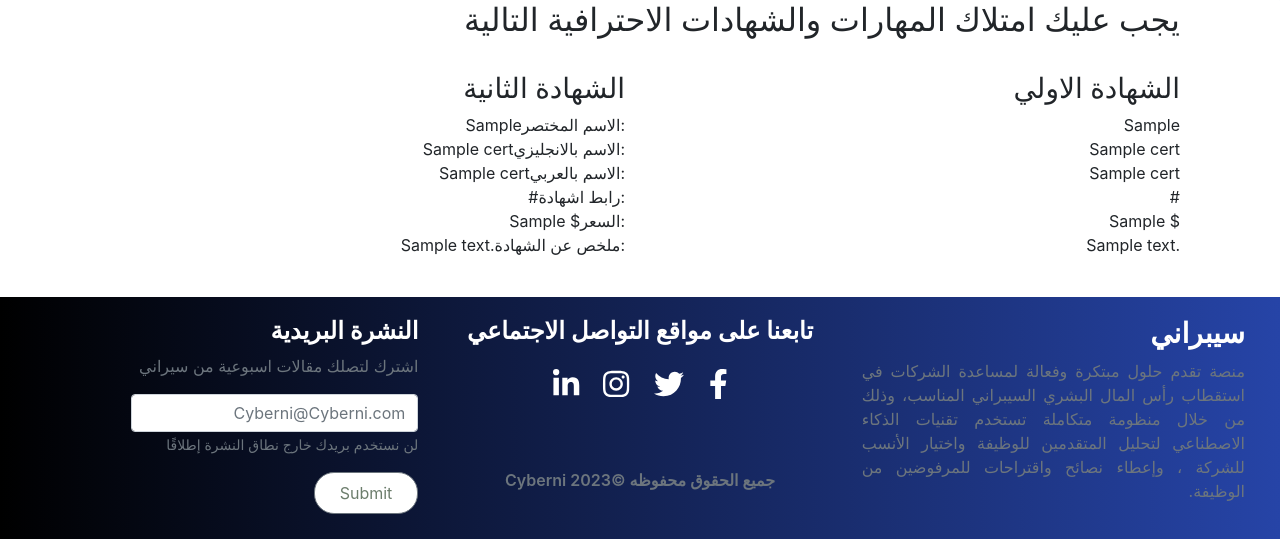
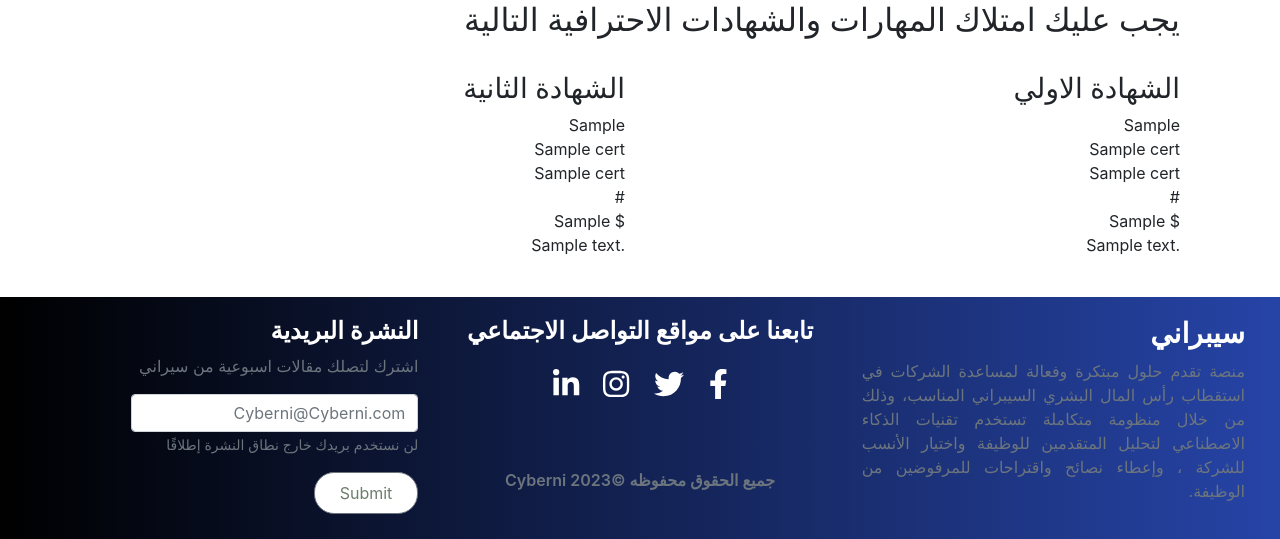
Before and after one commit to YousefGhazal/cyberni, a Django app: page /result/ in a window 1280 px wide. Shown: the part 575-1114 px from the top of the page. Run offline with Django 4.2, Linux system fonts and the light colour scheme; tables that the repository leaves empty hold one stand-in row (values such as "Sample post"); some libraries are stand-ins or nearby versions.

Commit message:
result css

```diff
--- a/main/templates/result.html
+++ b/main/templates/result.html
@@ -42,17 +42,17 @@
 						<div class="in-img">
 							<h3>الشهادة الثانية </h3>
 							<P>
-								{{cert_one.shortcut}}الاسم المختصر:
+								{{cert_one.shortcut}}
 								<br>
-								{{cert_one.name}}الاسم بالانجليزي:
+								{{cert_one.name}}
 								<br>
-								{{cert_one.name_ar}}الاسم بالعربي:
+								{{cert_one.name_ar}}
 								<br>
-								{{cert_one.link}}رابط اشهادة:
+								{{cert_one.link}}
 								<br>
-								{{cert_one.price}} $السعر:
+								{{cert_one.price}} $
 								<br>
-								{{cert_one.text}}ملخص عن الشهادة:
+								{{cert_one.text}}
 							</P>
 						</div>
 					</div>
```
